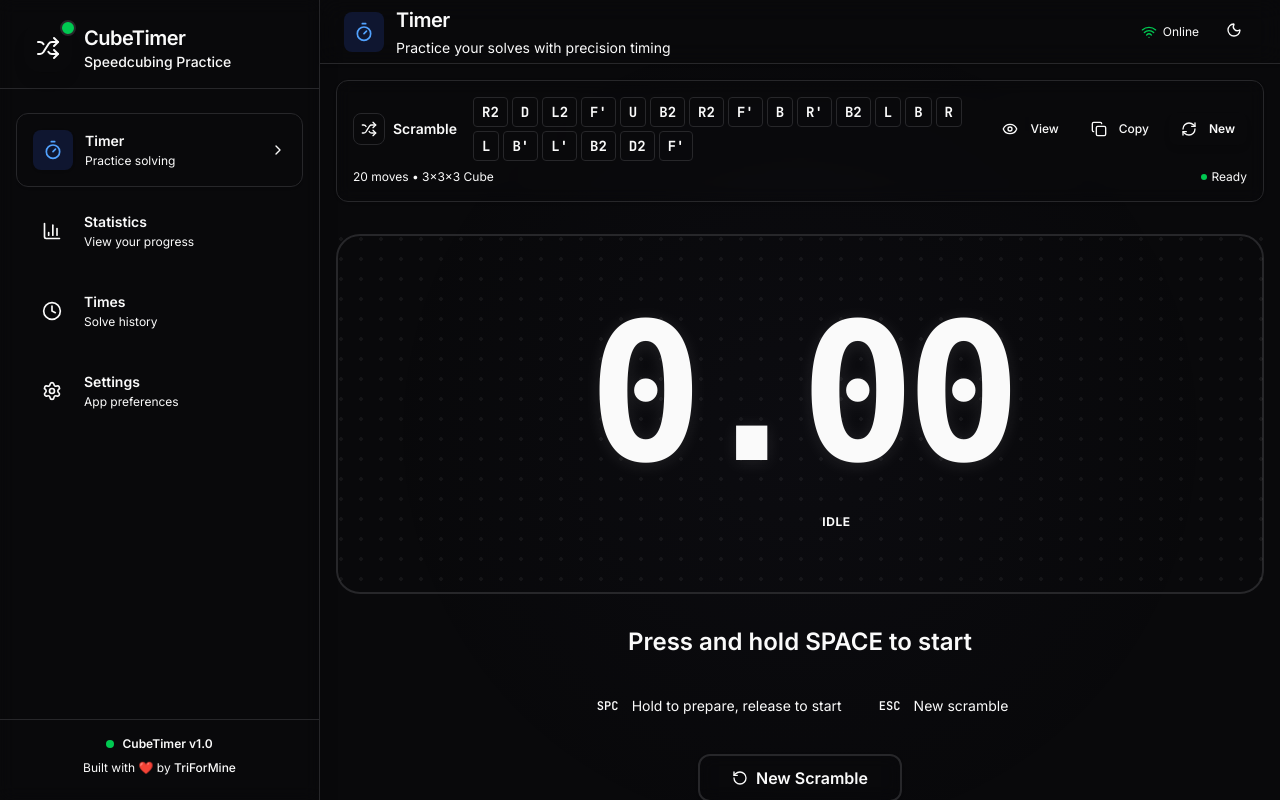
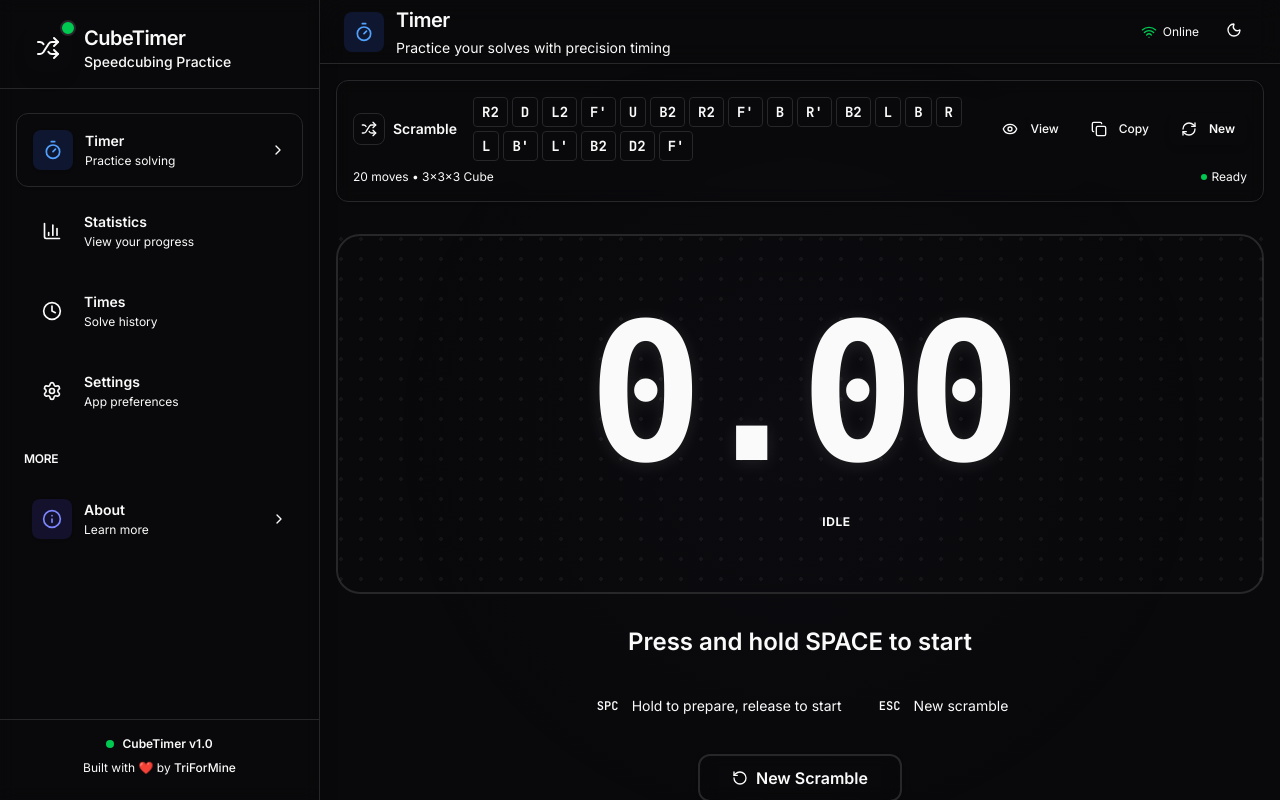
Before and after one commit to TriForMine/rubiks-cube-timer, a Next.js app: page / in a window 1280 px wide. Built offline with nearby package versions, Linux system fonts and the light colour scheme.

Commit message:
Add Sponsor button and sidebar About link to About page

```diff
--- a/src/app/about/page.tsx
+++ b/src/app/about/page.tsx
@@ -1,6 +1,14 @@
 "use client";
 
-import { Clock, BarChart3, Zap, Shield, Download, Trophy } from "lucide-react";
+import {
+  Clock,
+  BarChart3,
+  Zap,
+  Shield,
+  Download,
+  Trophy,
+  Heart,
+} from "lucide-react";
 import { Button } from "@/components/ui/button";
 import Link from "next/link";
 import Head from "next/head";
@@ -294,6 +302,21 @@ export default function AboutPage() {
                 <Download className="w-5 h-5 mr-2" />
                 Install App
               </Button>
+
+              <Button
+                variant="gradient"
+                size="lg"
+                className="min-w-[200px]"
+                onClick={() =>
+                  window.open(
+                    "https://github.com/sponsors/TriForMine",
+                    "_blank",
+                  )
+                }
+              >
+                <Heart className="w-5 h-5 mr-2" />
+                Sponsor
+              </Button>
             </div>
           </div>
         </section>
@@ -317,6 +340,15 @@ export default function AboutPage() {
                     className="text-primary hover:underline font-medium"
                   >
                     TriForMine
+                  </a>
+                  {" · "}
+                  <a
+                    href="https://github.com/sponsors/TriForMine"
+                    target="_blank"
+                    rel="noopener noreferrer"
+                    className="text-pink-500 hover:underline font-medium"
+                  >
+                    💖 Sponsor
                   </a>
                 </span>
               </div>
--- a/src/components/AppLayout.tsx
+++ b/src/components/AppLayout.tsx
@@ -12,6 +12,7 @@ import {
   Shuffle,
   ChevronRight,
   Zap,
+  Info,
 } from "lucide-react";
 import { Button } from "@/components/ui/button";
 import {
@@ -26,6 +27,7 @@ import { StatCard } from "@/components/ui/card";
 import { ThemeToggle } from "@/components/ThemeToggle";
 import { Wifi, WifiOff } from "lucide-react";
 import { cn } from "@/lib/utils";
+import Link from "next/link";
 
 interface AppLayoutProps {
   children: ReactNode;
@@ -74,6 +76,19 @@ const sidebarItems = [
     color: "text-orange-600 dark:text-orange-400",
     bgColor: "bg-orange-50 dark:bg-orange-950/50",
     hoverColor: "hover:bg-orange-100 dark:hover:bg-orange-900/50",
+  },
+];
+
+const externalLinks = [
+  {
+    id: "about",
+    label: "About",
+    icon: Info,
+    description: "Learn more",
+    href: "/about",
+    color: "text-indigo-600 dark:text-indigo-400",
+    bgColor: "bg-indigo-50 dark:bg-indigo-950/50",
+    hoverColor: "hover:bg-indigo-100 dark:hover:bg-indigo-900/50",
   },
 ];
 
@@ -187,6 +202,55 @@ function SidebarContent({
               );
             })}
           </nav>
+
+          {/* External Links */}
+          <div className="mt-6 space-y-2">
+            <div className="px-2 pb-2">
+              <h3 className="text-xs font-semibold text-muted-foreground uppercase tracking-wider">
+                More
+              </h3>
+            </div>
+            {externalLinks.map((link) => {
+              const Icon = link.icon;
+              return (
+                <Link
+                  key={link.id}
+                  href={link.href}
+                  className={cn(
+                    "w-full group transition-all duration-200 cursor-pointer text-left block",
+                  )}
+                  onClick={onClose}
+                >
+                  <div
+                    className={cn(
+                      "flex items-center w-full p-4 rounded-xl transition-all duration-200",
+                      "hover:bg-accent/50 hover:scale-[1.02] active:scale-[0.98]",
+                    )}
+                  >
+                    <div
+                      className={cn(
+                        "flex items-center justify-center w-10 h-10 rounded-lg transition-all duration-200 mr-3",
+                        `${link.bgColor} ${link.color} shadow-sm`,
+                      )}
+                    >
+                      <Icon className="w-5 h-5" />
+                    </div>
+
+                    <div className="flex-1 text-left">
+                      <div className="font-semibold text-sm text-foreground transition-colors">
+                        {link.label}
+                      </div>
+                      <div className="text-xs mt-0.5 text-muted-foreground transition-colors">
+                        {link.description}
+                      </div>
+                    </div>
+
+                    <ChevronRight className="w-4 h-4 text-muted-foreground" />
+                  </div>
+                </Link>
+              );
+            })}
+          </div>
 
           {/* Enhanced Session Stats */}
           {sessionStats && sessionStats.count > 0 && (
```
